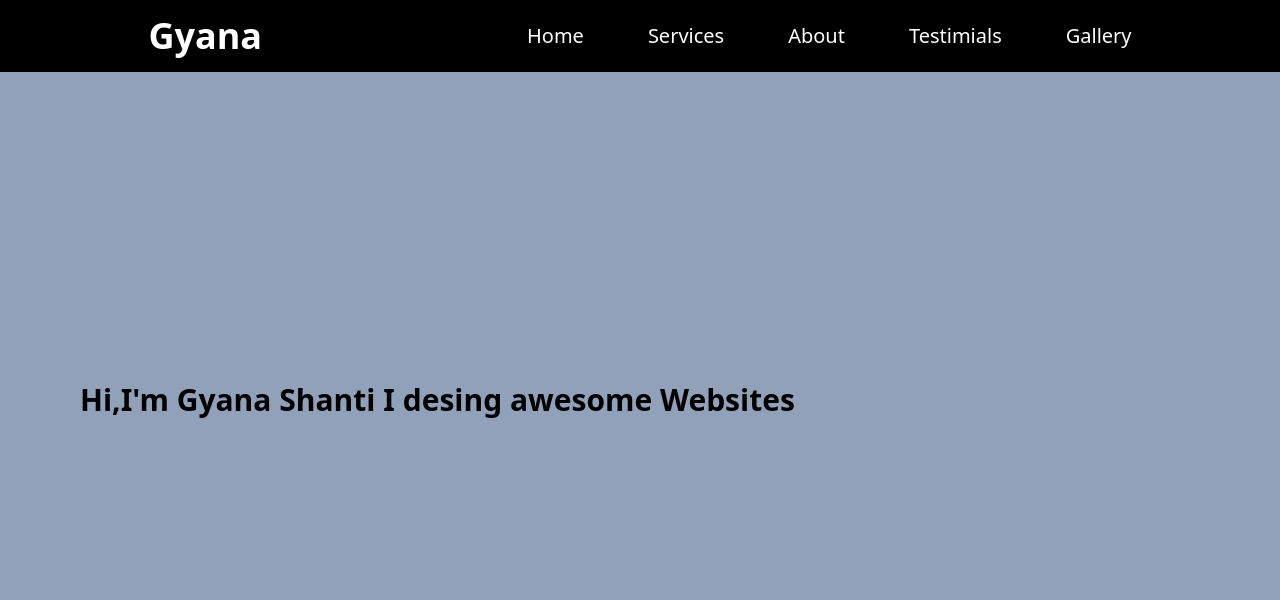
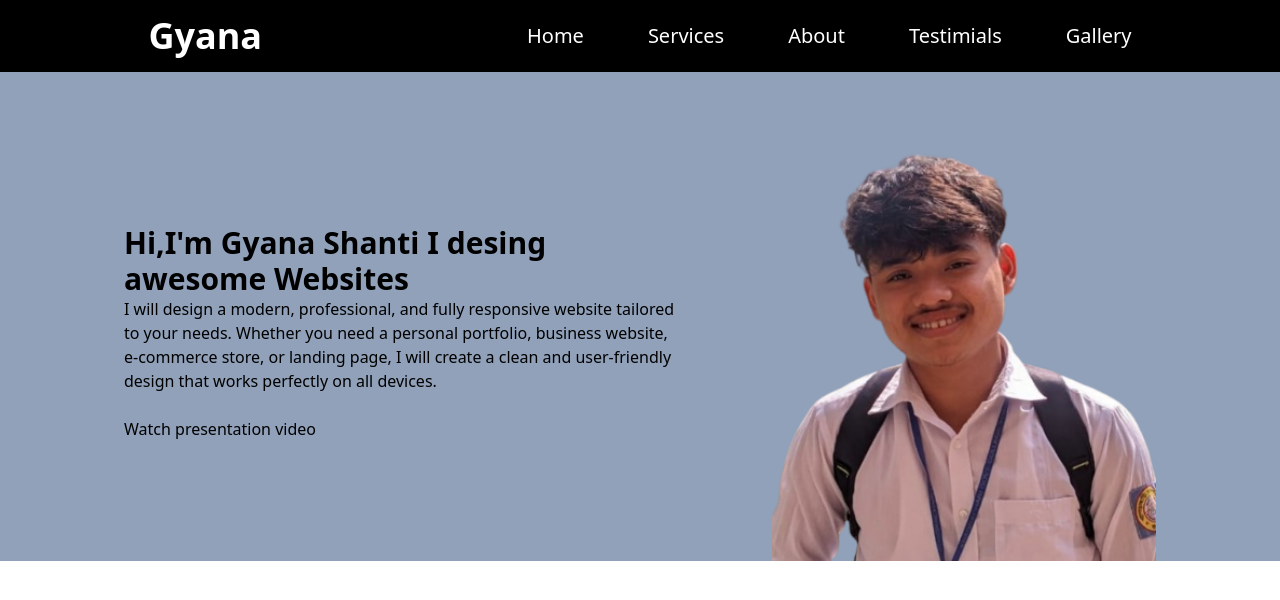
Before and after one commit to surjochakma17-source/potfolio-batch4, a plain HTML site: page index.html in a window 1280 px wide. Drawn offline with nearby package versions, Linux system fonts and the light colour scheme.

Commit message:
header section created

```diff
--- a/index.html
+++ b/index.html
@@ -1,18 +1,20 @@
-
 <!DOCTYPE html>
 <html lang="en">
+
 <head>
   <meta charset="UTF-8">
   <meta name="viewport" content="width=device-width, initial-scale=1.0">
   <title>Document</title>
   <script src="https://cdn.jsdelivr.net/npm/@tailwindcss/browser@4"></script>
   <style>
-            ul li:hover{
+    ul li:hover {
       color: aqua;
     }
   </style>
 </head>
+
 <body>
+
   <nav class="bg-black p-4 text-white flex items-center justify-around fixed w-full ">
     <h1 class="text-4xl font-bold">Gyana</h1>
     <ul class="flex gap-16 text-xl font-medium">
@@ -23,8 +25,20 @@
       <li><a href="">Gallery</a></li>
     </ul>
   </nav>
-        <div class=" h-screen bg-slate-400 p-20 flex items-center ">
+  header section
+  <div class="  bg-slate-400 pt-20 px-20 flex items-center justify-around ">
+    <div class="w-1/2">
       <h1 class="text-3xl font-bold "> Hi,I'm Gyana Shanti I desing awesome Websites</h1>
+      <p> I will design a modern, professional, and fully responsive website tailored to your needs. Whether you need a
+        personal portfolio, business website, e-commerce store, or landing page, I will create a clean and user-friendly
+        design that works perfectly on all devices. </p>
+      <div>
+        <button></button>
+        <p> Watch presentation video</p>
+      </div>
+    </div>
+    <img class=" w-96" src="/download.png" alt="">
   </div>
 </body>
+
 </html>
--- /dev/null
+++ b/index1.html
@@ -0,0 +1,12 @@
+<!DOCTYPE html>
+<html lang="en">
+<head>
+    <meta charset="UTF-8">
+    <meta name="viewport" content="width=device-width, initial-scale=1.0">
+    <title>Document</title>
+    <script src="https://cdn.jsdelivr.net/npm/@tailwindcss/browser@4"></script>
+</head>
+<body>
+   <h1 class="text-green-400 font-bold text-3xl text-center ">Gyana Shanti Chakma</h1>
+</body>
+</html>
```
Also changed, not shown: download.png (added). Lines whose indentation alone changed are shown as unchanged.
